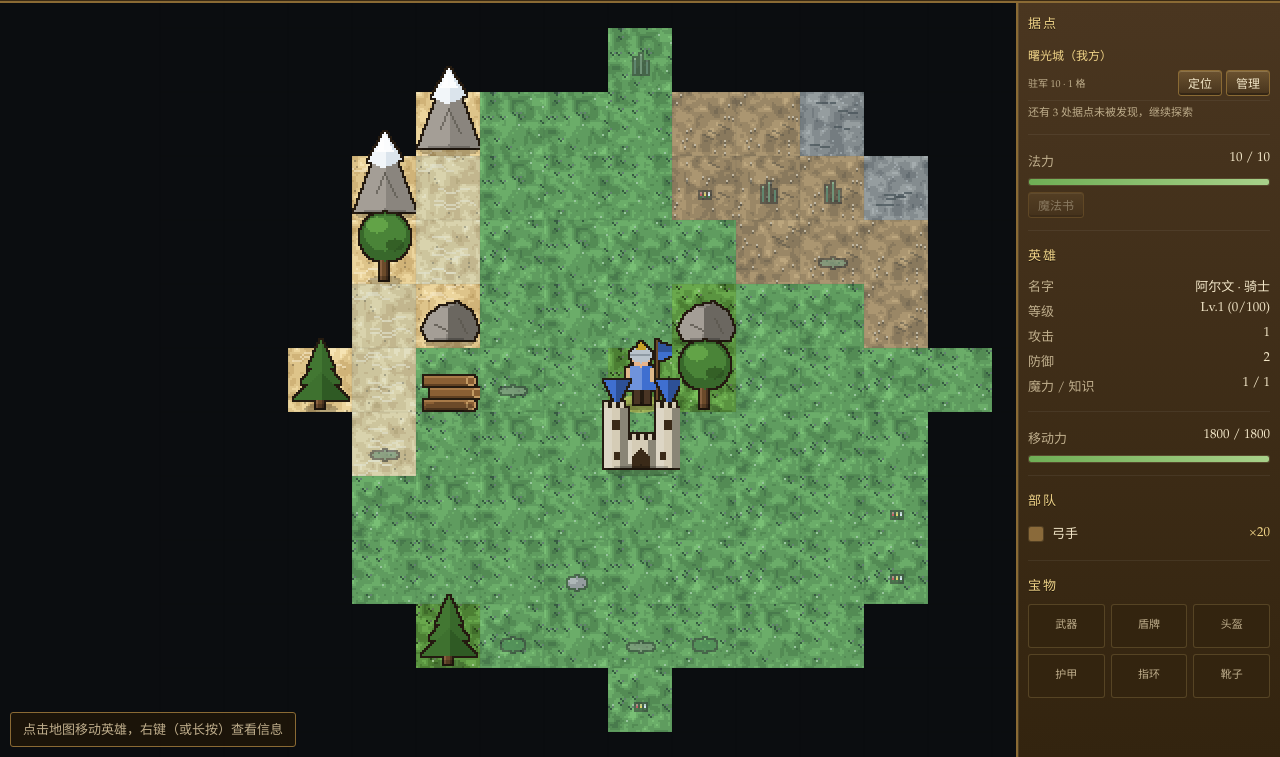
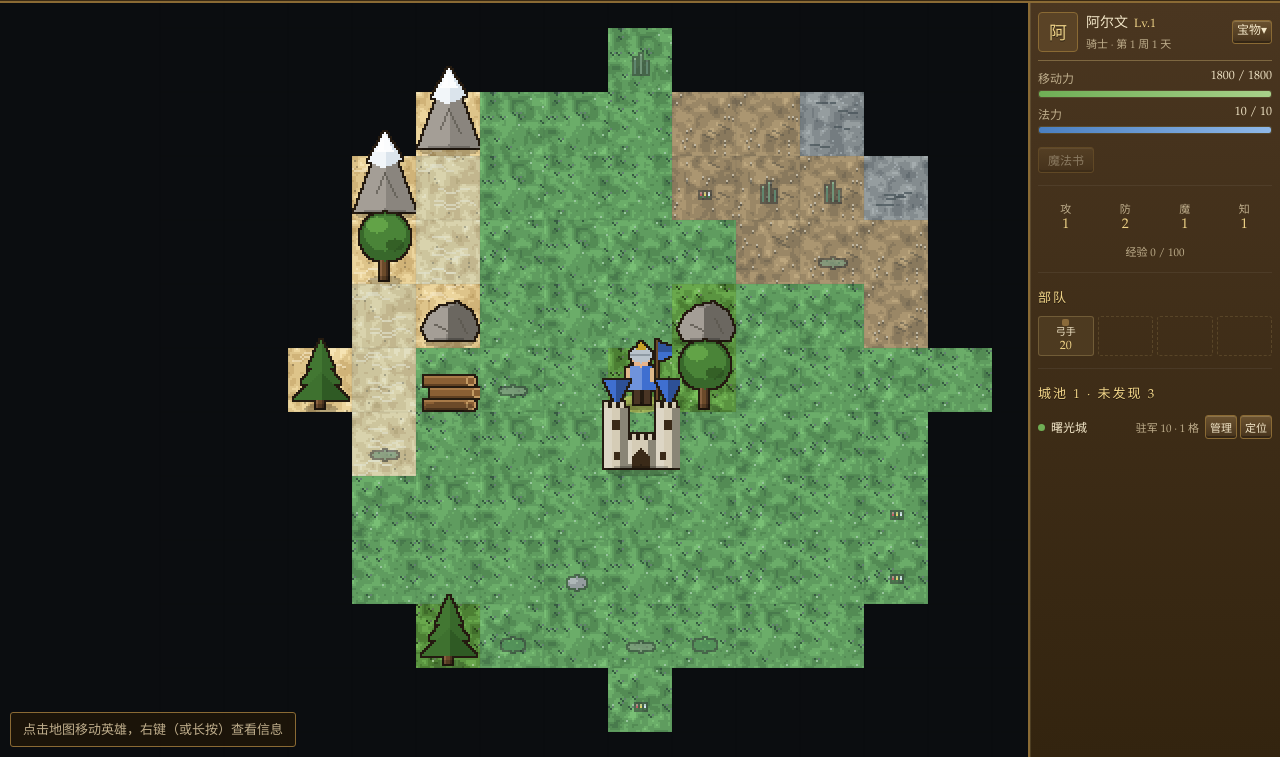
Before and after one commit to tilaboy/WEB_HOMM3, a website with bundled scripts: page homm-web/public/index.html in a window 1280 px wide. Shown: the part 43-800 px from the top of the page. Built offline with nearby package versions, Linux system fonts and the light colour scheme; animation ran at ten frames a second.

Commit message:
右侧查看器重排为 HOMM3 布局
HeroPanel 重写：肖像+等级+日期一行 → 移动力/法力双条紧挨 →
四维一行（含经验）→ 四列兵种格 → 城池列表（占小地图位置，
我方绿点/中立灰点，带驻军与距离）。宝物收进肖像区折叠展开，
英雄切换改为 ‹ › 箭头。侧栏 264→252px。调试参数 ?devarts=1。
smoke 293 项全过。

```diff
--- a/homm-web/src/style.css
+++ b/homm-web/src/style.css
@@ -936,3 +936,250 @@ table.est td:last-child {
 .spellbook button:disabled {
   opacity: 0.5;
 }
+
+/* ---------- right viewer, HOMM3 layout ---------- */
+
+.dim {
+  color: var(--text-dim);
+}
+
+.btn.tiny.on {
+  border-color: var(--gold);
+  color: var(--gold);
+}
+
+.bar.mana > i {
+  background: linear-gradient(90deg, #4a7fc1, #8fb8e8);
+}
+
+#side {
+  width: 252px;
+  padding: 8px;
+}
+
+.hp-head {
+  display: flex;
+  align-items: center;
+  gap: 8px;
+  padding-bottom: 8px;
+  margin-bottom: 8px;
+  border-bottom: 1px solid var(--line);
+}
+
+.hp-face {
+  flex: 0 0 40px;
+  width: 40px;
+  height: 40px;
+  border-radius: 4px;
+  border: 1px solid #8a6a34;
+  background: #5a4326;
+  color: var(--gold);
+  font-size: 18px;
+  display: flex;
+  align-items: center;
+  justify-content: center;
+  text-shadow: 0 1px 0 rgba(0, 0, 0, 0.6);
+}
+
+.hp-meta {
+  flex: 1;
+  min-width: 0;
+}
+
+.hp-name {
+  display: flex;
+  align-items: baseline;
+  gap: 6px;
+  color: var(--parchment);
+  font-size: 14px;
+}
+
+.hp-lv {
+  color: var(--gold);
+  font-size: 12px;
+  font-variant-numeric: tabular-nums;
+}
+
+.hp-sub {
+  color: var(--text-dim);
+  font-size: 11px;
+  margin-top: 2px;
+  white-space: nowrap;
+  overflow: hidden;
+  text-overflow: ellipsis;
+}
+
+.hp-nav {
+  display: flex;
+  flex-direction: column;
+  gap: 3px;
+}
+
+.hp-nav .btn.tiny {
+  min-width: 40px;
+  padding: 1px 4px;
+  line-height: 1.4;
+}
+
+.hp-bars .bar {
+  margin-top: 3px;
+  margin-bottom: 7px;
+}
+
+.hp-bar-top {
+  display: flex;
+  justify-content: space-between;
+}
+
+.hp-bar-k {
+  color: var(--text-dim);
+  font-size: 12px;
+}
+
+.hp-bar-v {
+  color: var(--parchment);
+  font-size: 12px;
+  font-variant-numeric: tabular-nums;
+}
+
+.hp-stats {
+  display: grid;
+  grid-template-columns: repeat(4, 1fr);
+  gap: 4px;
+  text-align: center;
+}
+
+.hp-stat-k {
+  color: var(--text-dim);
+  font-size: 11px;
+}
+
+.hp-stat-v {
+  color: var(--gold);
+  font-size: 14px;
+  font-variant-numeric: tabular-nums;
+}
+
+.hp-exp {
+  grid-column: 1 / -1;
+  margin-top: 5px;
+  color: var(--text-dim);
+  font-size: 11px;
+  font-variant-numeric: tabular-nums;
+}
+
+.hp-slots {
+  display: grid;
+  grid-template-columns: repeat(4, 1fr);
+  gap: 4px;
+}
+
+.hp-slot {
+  height: 40px;
+  border: 1px solid rgba(240, 212, 136, 0.22);
+  border-radius: 3px;
+  background: #4d3a20;
+  display: flex;
+  flex-direction: column;
+  align-items: center;
+  justify-content: center;
+  gap: 1px;
+  overflow: hidden;
+}
+
+.hp-slot.blank {
+  border-style: dashed;
+  border-color: rgba(240, 212, 136, 0.14);
+  background: none;
+}
+
+.hp-slot.empty {
+  grid-column: 1 / -1;
+  height: 32px;
+  color: var(--text-dim);
+  font-size: 12px;
+}
+
+.hp-dot {
+  width: 7px;
+  height: 7px;
+  border-radius: 2px;
+}
+
+.hp-uname {
+  font-size: 10px;
+  color: var(--parchment);
+  line-height: 1.2;
+  max-width: 100%;
+  overflow: hidden;
+  text-overflow: ellipsis;
+  white-space: nowrap;
+}
+
+.hp-ucount {
+  font-size: 12px;
+  color: var(--gold);
+  font-variant-numeric: tabular-nums;
+  line-height: 1.1;
+}
+
+.hp-arts {
+  padding-top: 0;
+}
+
+.hp-tlist {
+  max-height: 168px;
+  overflow-y: auto;
+}
+
+.hp-trow {
+  display: flex;
+  align-items: center;
+  gap: 6px;
+  padding: 3px 0;
+  font-size: 12px;
+}
+
+.hp-tdot {
+  flex: 0 0 7px;
+  width: 7px;
+  height: 7px;
+  border-radius: 50%;
+  background: #b4b2a9;
+}
+
+.hp-tdot.mine {
+  background: #6fae55;
+}
+
+.hp-tname {
+  flex: 1;
+  min-width: 0;
+  color: var(--parchment);
+  overflow: hidden;
+  text-overflow: ellipsis;
+  white-space: nowrap;
+}
+
+.hp-tmeta {
+  color: var(--text-dim);
+  font-size: 11px;
+  white-space: nowrap;
+  font-variant-numeric: tabular-nums;
+}
+
+.hp-tbtns {
+  display: flex;
+  gap: 3px;
+}
+
+.hp-tbtns .btn.tiny {
+  padding: 0 4px;
+  font-size: 11px;
+}
+
+@media (max-height: 720px) {
+  .hp-tlist {
+    max-height: 108px;
+  }
+}
--- a/homm-web/src/ui/HeroPanel.ts
+++ b/homm-web/src/ui/HeroPanel.ts
@@ -1,8 +1,9 @@
-import type { GameState, GridPos } from '../core/types.js';
+import type { GameState, GridPos, Hero } from '../core/types.js';
 import { ARTIFACTS, ARTIFACT_SLOTS } from '../core/data/artifacts.js';
 import { getUnit } from '../core/data/units.js';
 import { isRevealed } from '../core/map/fog.js';
 import { effectivePrimary, expToNext, manaMaxOf, maxMovePoints } from '../core/game/hero.js';
+import { dayOfWeek, weekOf } from '../core/game/turn.js';
 
 export interface TownHooks {
   /** 把镜头移到该据点 */
@@ -11,241 +12,290 @@ export interface TownHooks {
   onOpen: (townId: string) => void;
 }
 
+/**
+ * 右侧查看器（HOMM3 布局）。
+ *
+ * 顺序刻意按"每回合要看几眼"排：
+ *   肖像 → 移动力/法力 → 四维 → 部队 → 城池
+ * 信息压缩在一屏内，不滚动；宝物收进肖像区按需展开。
+ */
 export class HeroPanel {
+  /** 宝物格默认收起，避免占掉一屏里最贵的空间。 */
+  private showArtifacts = false;
+  /** 记住上一次的入参，折叠宝物时才能就地重画而不惊动镜头。 */
+  private lastState: GameState | null = null;
+  private lastHero: string | null = null;
+
   constructor(
     private el: HTMLElement,
     private onSelect?: (heroId: string) => void,
     private onTown?: TownHooks,
     private onSpellBook?: (heroId: string) => void,
-  ) {}
+  ) {
+    // 调试：?devarts=1 直接展开宝物格（与 devbattle 同一套调试约定）
+    this.showArtifacts = new URLSearchParams(location.search).has('devarts');
+  }
 
   update(state: GameState, heroId: string | null): void {
+    this.lastState = state;
+    this.lastHero = heroId;
     this.el.innerHTML = '';
-
-    if (state.heroOrder.length > 1) {
-      const wrap = document.createElement('div');
-      wrap.className = 'sec';
-      const h = document.createElement('h3');
-      h.textContent = `英雄（${state.heroOrder.length}）`;
-      wrap.appendChild(h);
-      const row = document.createElement('div');
-      row.className = 'hero-switch';
-      for (const id of state.heroOrder) {
-        const hero = state.heroes[id];
-        if (!hero) continue;
-        const b = document.createElement('button');
-        b.className = 'btn tiny' + (id === heroId ? ' primary' : '');
-        b.textContent = hero.name;
-        b.title = `移动力 ${Math.floor(hero.movePoints)}`;
-        b.addEventListener('click', () => this.onSelect?.(id));
-        row.appendChild(b);
-      }
-      wrap.appendChild(row);
-      this.el.appendChild(wrap);
-    }
-
-    // 据点总览：不用英雄站在城里也能管理，顺便提示还有几处没被发现
-    this.el.appendChild(this.townSection(state, heroId));
 
     const hero = heroId ? state.heroes[heroId] : null;
     if (!hero) {
-      const px = document.createElement('div');
-      px.className = 'sec';
-      px.textContent = '暂无可用英雄';
+      this.el.appendChild(this.townSection(state, null));
+      const px = div('sec dim', '暂无可用英雄');
       this.el.appendChild(px);
       return;
     }
 
-    const p = effectivePrimary(hero);
+    this.el.appendChild(this.headSection(state, hero));
+    if (this.showArtifacts) this.el.appendChild(this.artifactSection(hero));
+    this.el.appendChild(this.barSection(hero));
+    this.el.appendChild(this.statSection(hero));
+    this.el.appendChild(this.armySection(hero));
+    this.el.appendChild(this.townSection(state, hero.id));
+  }
+
+  /* ---------------- 肖像 + 英雄切换 + 宝物开关 ---------------- */
+
+  private headSection(state: GameState, hero: Hero): HTMLElement {
+    const wrap = div('hp-head');
+
+    const idx = state.heroOrder.indexOf(hero.id);
+    const multi = state.heroOrder.length > 1;
+
+    const face = div('hp-face');
+    face.textContent = hero.name.slice(0, 1);
+    face.title = `${hero.name} · ${hero.heroClass}`;
+    wrap.appendChild(face);
+
+    const meta = div('hp-meta');
+    const line1 = div('hp-name');
+    line1.append(
+      span('', hero.name),
+      span('hp-lv', `Lv.${hero.level}`),
+    );
+    const line2 = div('hp-sub', `${hero.heroClass} · 第 ${weekOf(state.day)} 周 ${dayOfWeek(state.day)} 天`);
+    meta.append(line1, line2);
+    wrap.appendChild(meta);
+
+    const nav = div('hp-nav');
+    if (multi) {
+      const prev = miniBtn('‹', () => this.cycle(state, idx, -1), '上一位英雄');
+      const next = miniBtn('›', () => this.cycle(state, idx, 1), '下一位英雄');
+      nav.append(prev, next);
+    }
+    const artBtn = miniBtn(
+      this.showArtifacts ? '宝物▴' : '宝物▾',
+      () => {
+        this.showArtifacts = !this.showArtifacts;
+        if (this.lastState) this.update(this.lastState, this.lastHero);
+      },
+      '展开/收起宝物格',
+    );
+    artBtn.classList.toggle('on', this.showArtifacts);
+    nav.appendChild(artBtn);
+    wrap.appendChild(nav);
+
+    return wrap;
+  }
+
+  private cycle(state: GameState, idx: number, delta: number): void {
+    const n = state.heroOrder.length;
+    if (n < 2) return;
+    const next = state.heroOrder[(idx + delta + n) % n];
+    if (next) this.onSelect?.(next);
+  }
+
+  /* ---------------- 移动力 / 法力 ---------------- */
+
+  private barSection(hero: Hero): HTMLElement {
+    const wrap = div('sec hp-bars');
+
     const maxMp = maxMovePoints(hero);
-    const maxMana = manaMaxOf(hero);
-
-    const manaWrap = document.createElement('div');
-    manaWrap.className = 'sec';
-    manaWrap.appendChild(kv('法力', `${hero.mana} / ${maxMana}`));
-    const mbar = document.createElement('div');
-    mbar.className = 'bar mana';
-    const mfill = document.createElement('i');
-    mfill.style.width = `${Math.max(0, Math.min(100, (hero.mana / Math.max(1, maxMana)) * 100))}%`;
-    mbar.appendChild(mfill);
-    manaWrap.appendChild(mbar);
-    const spellBtn = document.createElement('button');
-    spellBtn.className = 'btn tiny';
-    spellBtn.textContent = '魔法书';
-    spellBtn.style.marginTop = '6px';
-    spellBtn.disabled = !hero.spells.length;
-    spellBtn.title = hero.spells.length ? '查看并施放已学会的法术' : '还没学会任何法术（建魔法行会）';
-    spellBtn.addEventListener('click', () => this.onSpellBook?.(hero.id));
-    manaWrap.appendChild(spellBtn);
-    this.el.appendChild(manaWrap);
-
-    this.el.appendChild(
-      section('英雄', [
-        kv('名字', `${hero.name} · ${hero.heroClass}`),
-        kv('等级', `Lv.${hero.level}  (${hero.exp}/${expToNext(hero.level)})`),
-        kv('攻击', String(p.attack)),
-        kv('防御', String(p.defense)),
-        kv('魔力 / 知识', `${p.spellPower} / ${p.knowledge}`),
-      ]),
+    wrap.appendChild(
+      barRow('移动力', Math.floor(hero.movePoints), maxMp, hero.movePoints, ''),
     );
 
-    const moveWrap = document.createElement('div');
-    moveWrap.className = 'sec';
-    moveWrap.appendChild(kv('移动力', `${Math.floor(hero.movePoints)} / ${maxMp}`));
-    const bar = document.createElement('div');
-    bar.className = 'bar';
-    const fill = document.createElement('i');
-    fill.style.width = `${Math.max(0, Math.min(100, (hero.movePoints / maxMp) * 100))}%`;
-    bar.appendChild(fill);
-    moveWrap.appendChild(bar);
-    this.el.appendChild(moveWrap);
+    const maxMana = manaMaxOf(hero);
+    const manaRow = barRow('法力', hero.mana, maxMana, hero.mana, 'mana');
+    wrap.appendChild(manaRow);
 
-    const army = document.createElement('div');
-    army.className = 'sec';
-    const ah = document.createElement('h3');
-    ah.textContent = '部队';
-    army.appendChild(ah);
+    const btn = document.createElement('button');
+    btn.className = 'btn tiny';
+    btn.textContent = '魔法书';
+    btn.style.marginTop = '6px';
+    btn.disabled = !hero.spells.length;
+    btn.title = hero.spells.length ? '查看并施放已学会的法术' : '还没学会任何法术（建魔法行会）';
+    btn.addEventListener('click', () => this.onSpellBook?.(hero.id));
+    wrap.appendChild(btn);
+
+    return wrap;
+  }
+
+  /* ---------------- 四维 ---------------- */
+
+  private statSection(hero: Hero): HTMLElement {
+    const p = effectivePrimary(hero);
+    const wrap = div('sec hp-stats');
+    wrap.append(
+      stat('攻', p.attack),
+      stat('防', p.defense),
+      stat('魔', p.spellPower),
+      stat('知', p.knowledge),
+    );
+    const exp = div('hp-exp', `经验 ${hero.exp} / ${expToNext(hero.level)}`);
+    wrap.appendChild(exp);
+    return wrap;
+  }
+
+  /* ---------------- 部队格 ---------------- */
+
+  private armySection(hero: Hero): HTMLElement {
+    const wrap = div('sec hp-army');
+    const h = document.createElement('h3');
+    h.textContent = '部队';
+    wrap.appendChild(h);
+
+    const grid = div('hp-slots');
     if (!hero.army.length) {
-      const empty = document.createElement('div');
-      empty.textContent = '（无）';
-      army.appendChild(empty);
+      grid.appendChild(div('hp-slot empty', '（无）'));
     }
     for (const s of hero.army) {
       const u = getUnit(s.unitTypeId);
-      const row = document.createElement('div');
-      row.className = 'army-row';
-      const chip = document.createElement('span');
-      chip.className = 'chip';
-      chip.style.background = u.body;
-      const nm = document.createElement('span');
-      nm.className = 'nm';
-      nm.textContent = u.name;
-      const ct = document.createElement('span');
-      ct.className = 'ct';
-      ct.textContent = `×${s.count}`;
-      row.appendChild(chip);
-      row.appendChild(nm);
-      row.appendChild(ct);
-      army.appendChild(row);
+      const cell = div('hp-slot');
+      cell.title = `${u.name}：攻 ${u.attack} 防 ${u.defense} 伤 ${u.damageMin}-${u.damageMax} 血 ${u.hp} 速 ${u.speed}`;
+      const dot = div('hp-dot');
+      dot.style.background = u.body;
+      const nm = div('hp-uname', u.name);
+      const ct = div('hp-ucount', String(s.count));
+      cell.append(dot, nm, ct);
+      grid.appendChild(cell);
     }
-    this.el.appendChild(army);
+    // 补足一行 4 格，视觉上才像 HOMM3 的兵种栏
+    const filler = (4 - (hero.army.length % 4)) % 4;
+    for (let i = 0; i < filler; i++) grid.appendChild(div('hp-slot blank'));
 
-    const art = document.createElement('div');
-    art.className = 'sec';
-    const bh = document.createElement('h3');
-    bh.textContent = '宝物';
-    art.appendChild(bh);
-    const grid = document.createElement('div');
-    grid.className = 'slot-row';
+    wrap.appendChild(grid);
+    return wrap;
+  }
+
+  /* ---------------- 宝物（可折叠） ---------------- */
+
+  private artifactSection(hero: Hero): HTMLElement {
+    const wrap = div('sec hp-arts');
+    const grid = div('slot-row');
     for (const slot of ARTIFACT_SLOTS) {
       const owned = hero.artifacts.map((id) => ARTIFACTS[id]).find((a) => a && a.slot === slot.slot);
-      const cell = document.createElement('div');
-      cell.className = 'slot' + (owned ? ' filled' : '');
+      const cell = div('slot' + (owned ? ' filled' : ''));
       cell.textContent = owned ? owned.name : slot.label;
       if (owned) cell.title = owned.desc;
       grid.appendChild(cell);
     }
-    art.appendChild(grid);
-    this.el.appendChild(art);
+    wrap.appendChild(grid);
+    return wrap;
   }
 
-  /** 已发现的据点列表。未发现的只报个数，保留探索感。 */
+  /* ---------------- 城池（占据 HOMM3 小地图的位置） ---------------- */
+
   private townSection(state: GameState, heroId: string | null): HTMLElement {
-    const wrap = document.createElement('div');
-    wrap.className = 'sec';
-    const h = document.createElement('h3');
-    h.textContent = '据点';
-    wrap.appendChild(h);
+    const wrap = div('sec hp-towns');
+    const hero = heroId ? state.heroes[heroId] : null;
 
-    const hero = heroId ? state.heroes[heroId] : null;
-    const known: typeof state.towns[string][] = [];
+    const known: (typeof state.towns)[string][] = [];
     let hidden = 0;
     for (const t of Object.values(state.towns)) {
       if (isRevealed(state, 'p1', t.pos.x, t.pos.y)) known.push(t);
       else hidden += 1;
     }
 
+    const h = document.createElement('h3');
+    h.textContent = hidden ? `城池 ${known.length} · 未发现 ${hidden}` : `城池 ${known.length}`;
+    wrap.appendChild(h);
+
     if (!known.length) {
-      const e = document.createElement('div');
-      e.className = 'kv';
-      e.textContent = hidden ? `尚未发现任何据点（还有 ${hidden} 处未知）` : '地图上没有任何据点';
-      wrap.appendChild(e);
+      wrap.appendChild(
+        div('kv dim', hidden ? `继续探索，还有 ${hidden} 处未知的据点` : '地图上没有任何据点'),
+      );
       return wrap;
     }
 
+    const list = div('hp-tlist');
     known.sort((a, b) => (a.owner === 'p1' ? -1 : 1) - (b.owner === 'p1' ? -1 : 1));
     for (const t of known) {
-      const row = document.createElement('div');
-      row.className = 'trow';
+      const mine = t.owner === 'p1';
+      const row = div('hp-trow');
 
-      const nm = document.createElement('span');
-      nm.className = 'tn' + (t.owner === 'p1' ? ' mine' : '');
-      nm.textContent = t.owner === 'p1' ? `${t.name}（我方）` : `${t.name}（中立）`;
+      const dot = div('hp-tdot' + (mine ? ' mine' : ''));
+      row.appendChild(dot);
+
+      const nm = div('hp-tname', t.name);
       row.appendChild(nm);
 
-      const meta = document.createElement('span');
-      meta.className = 'tm';
       const troops = t.garrison.reduce((s, st) => s + st.count, 0);
       const dist = hero ? manhattan(hero.pos, t.pos) : null;
-      meta.textContent = [troops ? `驻军 ${troops}` : '无驻军', dist !== null ? `${dist} 格` : '']
+      const meta = div('hp-tmeta');
+      meta.textContent = [troops ? `驻军 ${troops}` : '空城', dist !== null ? `${dist} 格` : '']
         .filter(Boolean)
         .join(' · ');
       row.appendChild(meta);
 
-      const btns = document.createElement('span');
-      btns.className = 'tb';
-      btns.appendChild(
-        miniBtn('定位', () => this.onTown?.onLocate(t.id)),
-      );
-      if (t.owner === 'p1') {
-        btns.appendChild(miniBtn('管理', () => this.onTown?.onOpen(t.id)));
-      }
+      const btns = div('hp-tbtns');
+      if (mine) btns.appendChild(miniBtn('管理', () => this.onTown?.onOpen(t.id)));
+      btns.appendChild(miniBtn('定位', () => this.onTown?.onLocate(t.id)));
       row.appendChild(btns);
-      wrap.appendChild(row);
+
+      list.appendChild(row);
     }
-
-    if (hidden) {
-      const e = document.createElement('div');
-      e.className = 'kv dim';
-      e.textContent = `还有 ${hidden} 处据点未被发现，继续探索`;
-      wrap.appendChild(e);
-    }
+    wrap.appendChild(list);
     return wrap;
   }
 }
+
+/* ---------------- 小工具 ---------------- */
 
 function manhattan(a: GridPos, b: GridPos): number {
   return Math.abs(a.x - b.x) + Math.abs(a.y - b.y);
 }
 
-function miniBtn(label: string, onClick: () => void): HTMLElement {
+function div(cls: string, text?: string): HTMLElement {
+  const e = document.createElement('div');
+  e.className = cls;
+  if (text !== undefined) e.textContent = text;
+  return e;
+}
+
+function span(cls: string, text: string): HTMLElement {
+  const e = document.createElement('span');
+  e.className = cls;
+  e.textContent = text;
+  return e;
+}
+
+function miniBtn(label: string, onClick: () => void, title?: string): HTMLButtonElement {
   const b = document.createElement('button');
   b.className = 'btn tiny';
   b.textContent = label;
+  if (title) b.title = title;
   b.addEventListener('click', onClick);
   return b;
 }
 
-function section(title: string, rows: HTMLElement[]): HTMLElement {
-  const wrap = document.createElement('div');
-  wrap.className = 'sec';
-  const h = document.createElement('h3');
-  h.textContent = title;
-  wrap.appendChild(h);
-  for (const r of rows) wrap.appendChild(r);
-  return wrap;
+function stat(label: string, value: number): HTMLElement {
+  const e = div('hp-stat');
+  e.append(div('hp-stat-k', label), div('hp-stat-v', String(value)));
+  return e;
 }
 
-function kv(k: string, v: string): HTMLElement {
-  const row = document.createElement('div');
-  row.className = 'kv';
-  const ke = document.createElement('span');
-  ke.className = 'k';
-  ke.textContent = k;
-  const ve = document.createElement('span');
-  ve.className = 'v';
-  ve.textContent = v;
-  row.appendChild(ke);
-  row.appendChild(ve);
+function barRow(label: string, cur: number, max: number, raw: number, kind: string): HTMLElement {
+  const row = div('hp-bar-row');
+  const top = div('hp-bar-top');
+  top.append(span('hp-bar-k', label), span('hp-bar-v', `${cur} / ${max}`));
+  const bar = div('bar' + (kind ? ` ${kind}` : ''));
+  const fill = document.createElement('i');
+  fill.style.width = `${Math.max(0, Math.min(100, (raw / Math.max(1, max)) * 100))}%`;
+  bar.appendChild(fill);
+  row.append(top, bar);
   return row;
 }
```
